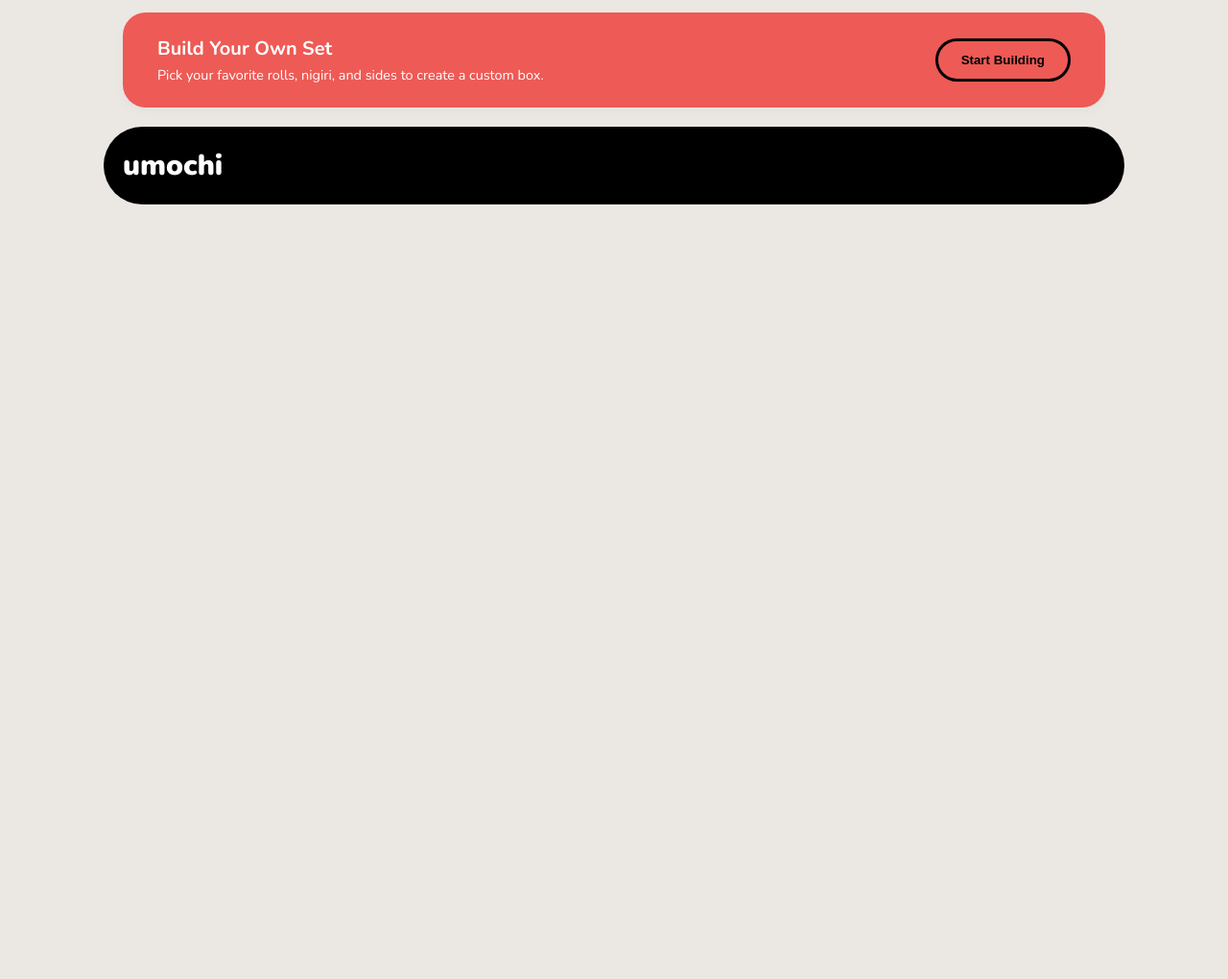
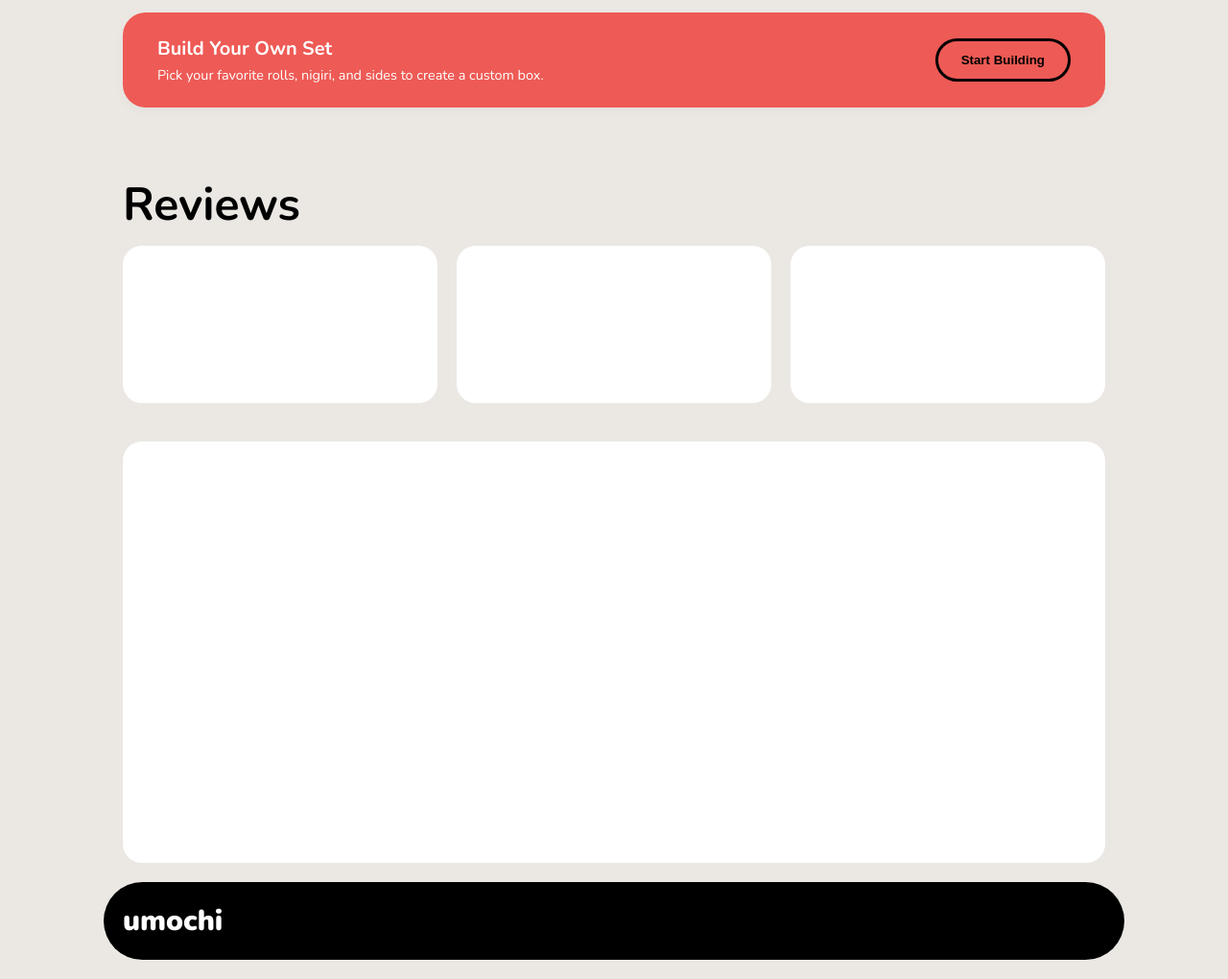
Before and after one commit to DLoshch/Umochi, a plain HTML site: page index.html in a window 1280 px wide. Shown: the part 1419-2439 px from the top of the page at 96% size. Before the commit the page ends 1652 px from the top, so only its background shows below. Drawn offline with nearby package versions, Linux system fonts and the light colour scheme.

Commit message:
Added about us section
Added about us section without any content yet

```diff
--- a/index.html
+++ b/index.html
@@ -79,6 +79,18 @@
         </div>
     </section>
 
+    <section id="about-us">
+        <span class="section-title">
+            <h1>Reviews</h1>
+        </span>
+        <section id="reviews">
+            <div class="review"></div>
+            <div class="review"></div>
+            <div class="review"></div>
+        </section>
+        <div id="about-us-card"></div>
+    </section>
+
     <footer>
         <span id="footer-logo">umochi</span>
     </footer>
--- a/styles.css
+++ b/styles.css
@@ -12,6 +12,7 @@ body {
     padding: 20px;
     background-color: #EBE8E4;
     font-family: "Nunito", sans-serif;
+    overflow-x: hidden;
 }
 
 header {
@@ -228,3 +229,28 @@ footer{
     background-color: #d6d6d6;
     align-self: flex-end;
 }
+
+#about-us{
+    margin-top: 48px;
+    width: 1024px;
+}
+
+#reviews{
+    display: flex;
+    justify-content: space-between;
+}
+
+.review{
+    border-radius: 20px;
+    background-color: #FFFFFF;
+    height: 164px;
+    aspect-ratio: 2/1;
+}
+
+#about-us-card{
+    margin-top: 40px;
+    border-radius: 20px;
+    background-color: #FFFFFF;
+    width: 1024px;
+    aspect-ratio: 7/3;
+}
```
